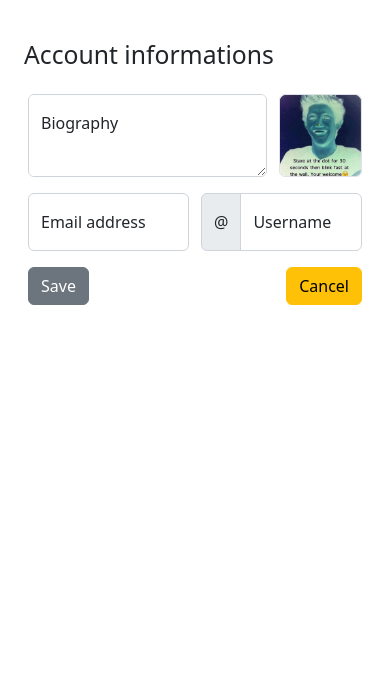
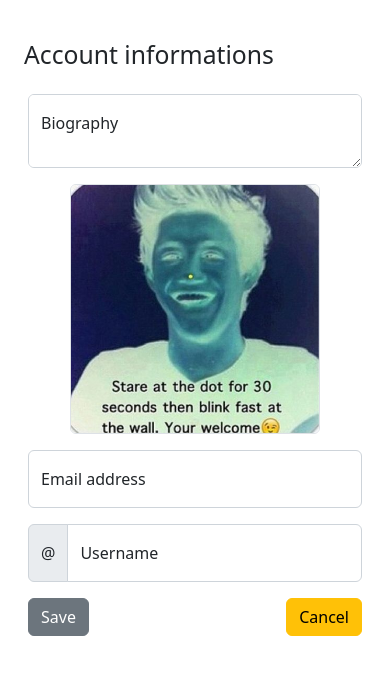
Before and after one commit to rtafurthgarcia/rihaka, a PHP site: template app/Views/UserAccount.php in a window 390 px wide. Shown: the top 675 px of the page. Run offline with PHP 8.4, Linux system fonts and the light colour scheme; the template is opened without the code that fills it, so the values that code supplies are empty; the visitor is signed in with stand-in values (Sample User, id 1); some libraries are stand-ins or nearby versions.

Commit message:
Responsive for mobile and desktops. may be still weird on tablets.

```diff
--- a/app/Views/UserAccount.php
+++ b/app/Views/UserAccount.php
@@ -8,23 +8,28 @@
                 </div>
             <? endif; ?>
             <h2>Account informations</h2>
-            <form id="account-form" onsubmit="onFormSubmitted(event)" method="post" class="needs-validation container col-12 col-md-9 text-start p-3 m-0" novalidate>
-                <div class="row">
-                    <div class="form-floating mb-3 col ps-0 p-md">
+            <form id="account-form" onsubmit="onFormSubmitted(event)" method="post" class="needs-validation container col-12 col-lg-9 text-start p-3 m-0" novalidate>
+                <div class="row justify-content-center">
+                    <div class="form-floating mb-3 col-12 col-md-9 p-0 pe-md-3 p-md">
                         <textarea class="form-control" placeholder="Write something about ya. Keep in mind everything's gonna be sanitized except links to external websites." id="biography" style="height: 100%"></textarea>
                         <label for="biography">Biography</label>
                     </div>
-                    <img src="/images/pp.jpg" class="mb-3 p-0 col-3 img-thumbnail">
+                    <div class="mb-3 p-0 col-9 col-md-3">
+                        <label for="pp-file" class="form-label p-0 m-0">
+                            <img src="/images/pp.jpg" class="m-0 p-0 img-thumbnail">
+                        </label>
+                        <input class="d-none" type="file" id="pp-file">
+                    </div>
                 </div>
                 <div class="row">
-                    <div class="form-floating mb-3 ps-0 p-md col">
+                    <div class="form-floating mb-3 col-md p-0 p-md me-0 me-md-3">
                         <input type="email" class="form-control <?=(isset($errors["email"])) ? "is-invalid" : "" ?>" name="email" id="floating-email" minlength="3" maxlength="254" placeholder="johndoe@hftm.ch" value="<?=isset($user) ? $user->getemail() : ''?>" autocomplete="email" required>
                         <label for="floating-email">Email address</label>
                         <div class="invalid-feedback">
                             <?=(isset($errors["email"])) ? $errors["email"] : "E-Mail doesnt match a proper E-Mail pattern." ?>
                         </div>
                     </div>
-                    <div class="input-group mb-3 col p-0 p-md">
+                    <div class="input-group mb-3 col-md p-0 p-md">
                         <span class="input-group-text">@</span>
                         <div class="form-floating">
                             <input type="text" class="form-control" name="username" id="floating-user" placeholder="Username" minlength="3" maxlength="30" value="<?=isset($user) ? $user->getuserName() : ''?>" autocomplete="username" readonly>
```
